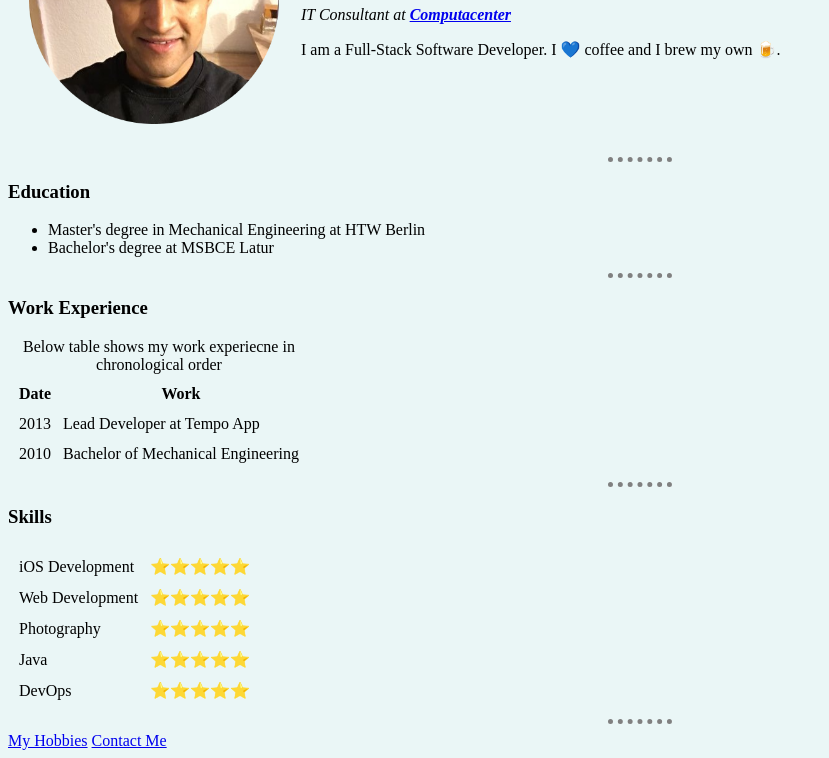
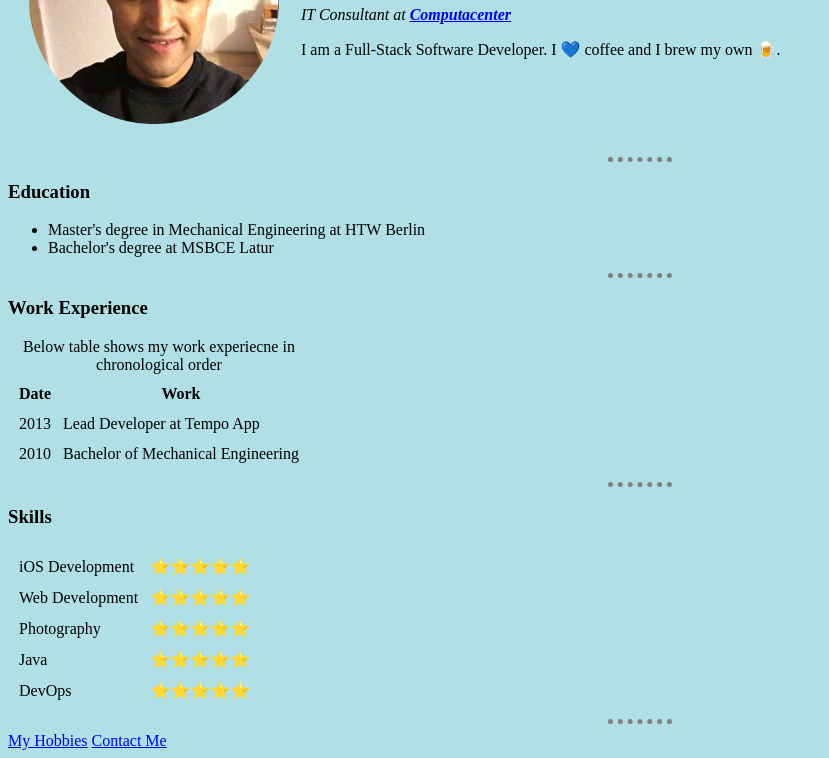
Before and after one commit to gsshri1/site, a plain HTML site: page index.html in a window 1280 px wide. Shown: the part 155-913 px from the top of the page, without its empty margins (0-829 px from the left). Drawn offline with Linux system fonts and the light colour scheme.

Commit message:
Update index.html

```diff
--- a/index.html
+++ b/index.html
@@ -9,7 +9,7 @@
     <title>Shrikant's Personal Site</title>
     <style>
         body {
-            background-color: #EAF6F6;
+            background-color: powderblue;
         }
 
         hr {
```
